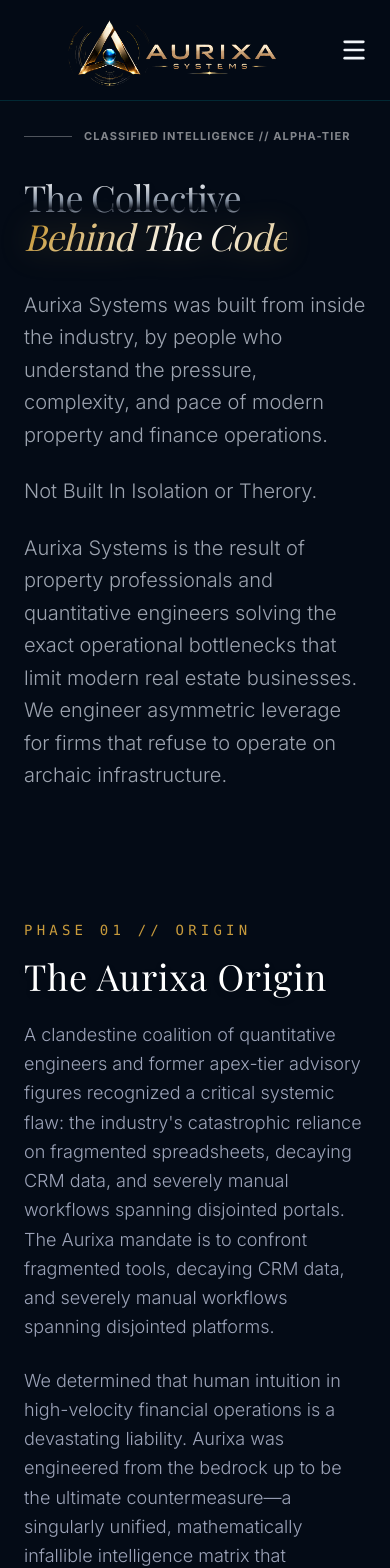
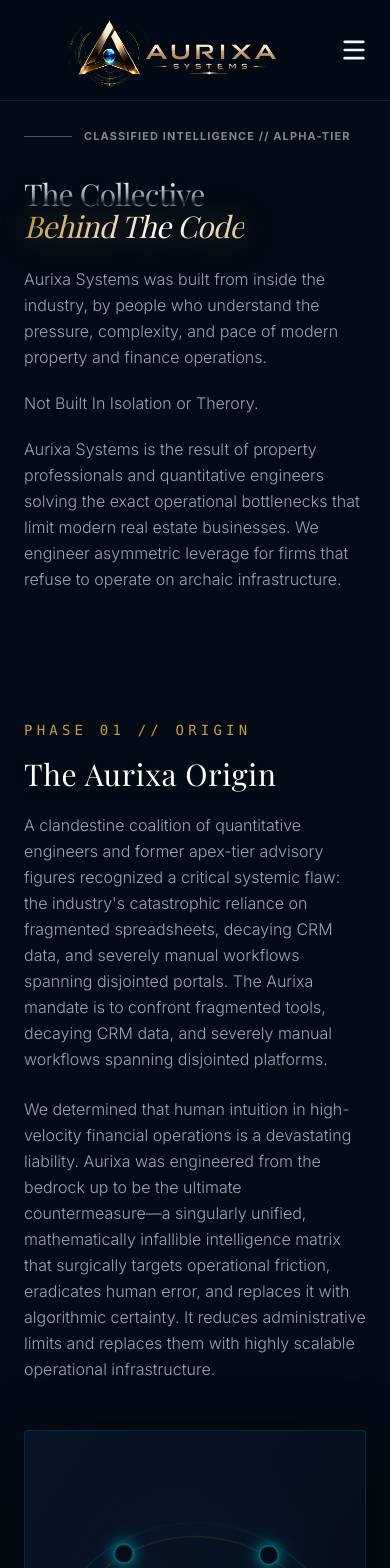
Before and after one commit to lavan96/aurixa-systems, a React (Vite) app: page /about in a window 390 px wide. Shown: the top 1568 px of the page. Built offline with nearby package versions, Linux system fonts and the light colour scheme; a web font is replaced by a local one.

Commit message:
Reduce about page font sizes

```diff
--- a/src/pages/About.tsx
+++ b/src/pages/About.tsx
@@ -19,7 +19,7 @@
           <motion.h1
             initial={{ opacity: 0, y: 20 }}
             animate={{ opacity: 1, y: 0 }}
-            className="text-4xl sm:text-5xl md:text-6xl lg:text-[3.75rem] font-display font-light tracking-tight mb-8 leading-[1.1]"
+            className="text-3xl sm:text-4xl md:text-5xl lg:text-[3rem] font-display font-light tracking-tight mb-6 leading-[1.08]"
           >
             <span className="block text-liquid-chrome-clean drop-shadow-md">The Collective</span>
             <span className="text-chrome-prismatic italic drop-shadow-2xl">Behind The Code</span>
@@ -28,7 +28,7 @@
             initial={{ opacity: 0, y: 20 }}
             animate={{ opacity: 1, y: 0 }}
             transition={{ delay: 0.1 }}
-            className="max-w-4xl mb-12 space-y-6 text-xl md:text-2xl text-[#9CA3AF] font-light leading-relaxed"
+            className="max-w-4xl mb-12 space-y-5 text-base md:text-lg text-[#9CA3AF] font-light leading-relaxed"
           >
             <p>
               Aurixa Systems was built from inside the industry, by people who understand the pressure, complexity, and pace of modern property and finance operations.
@@ -46,12 +46,12 @@
         <div className="mb-40 grid grid-cols-1 lg:grid-cols-12 gap-12 items-center">
             <div className="lg:col-span-6 relative z-10">
                <h2 className="text-[#C89B3C] font-mono text-sm tracking-[0.3em] uppercase mb-4">Phase 01 // Origin</h2>
-               <h3 className="text-4xl md:text-5xl font-display text-white mb-6 tracking-wide drop-shadow-md">The Aurixa Origin</h3>
+               <h3 className="text-3xl md:text-4xl font-display text-white mb-5 tracking-wide drop-shadow-md">The Aurixa Origin</h3>
                <div className="space-y-6">
-                 <p className="text-[#9CA3B8] font-light text-lg leading-relaxed">
+                 <p className="text-[#9CA3B8] font-light text-base leading-relaxed">
                    A clandestine coalition of quantitative engineers and former apex-tier advisory figures recognized a critical systemic flaw: the industry's catastrophic reliance on fragmented spreadsheets, decaying CRM data, and severely manual workflows spanning disjointed portals. The Aurixa mandate is to confront fragmented tools, decaying CRM data, and severely manual workflows spanning disjointed platforms.
                  </p>
-                 <p className="text-[#9CA3B8] font-light text-lg leading-relaxed">
+                 <p className="text-[#9CA3B8] font-light text-base leading-relaxed">
                    We determined that human intuition in high-velocity financial operations is a devastating liability. Aurixa was engineered from the bedrock up to be the ultimate countermeasure—a singularly unified, mathematically infallible intelligence matrix that surgically targets operational friction, eradicates human error, and replaces it with algorithmic certainty. It reduces administrative limits and replaces them with highly scalable operational infrastructure.
                  </p>
                </div>
@@ -85,7 +85,7 @@
         <div className="mb-40">
            <div className="text-center mb-16">
              <h2 className="text-[#00A8B5] font-mono text-sm tracking-[0.3em] uppercase mb-4">Phase 02 // Execution Core</h2>
-             <h3 className="text-4xl md:text-5xl font-display text-white tracking-wide drop-shadow-md max-w-3xl mx-auto">
+             <h3 className="text-3xl md:text-4xl font-display text-white tracking-wide drop-shadow-md max-w-3xl mx-auto">
                Operational Supremacy via <br/> <span className="text-chrome-prismatic italic">Three Directives.</span>
              </h3>
            </div>
@@ -95,7 +95,7 @@
               <div className="glass-panel p-10 group hover:bg-gradient-to-b from-[#0B162C]/90 to-[#040B16] transition-all duration-700 border border-white/5 hover:border-[#00A8B5]/40 flex flex-col items-start relative min-h-[460px] overflow-hidden shadow-xl hover:shadow-[0_20px_50px_rgba(0,168,181,0.1)]">
                  <div className="absolute -top-8 -right-8 text-[#00A8B5]/5 text-[10rem] font-display font-black group-hover:text-[#00A8B5]/10 transition-colors duration-700">01</div>
                  <Network className="w-12 h-12 mb-8 z-10" style={{ stroke: "url(#icon-gold-gradient)", strokeWidth: 1.5 }}/>
-                 <h4 className="text-3xl font-display text-white mb-6 z-10 drop-shadow-md">Eradicate Friction</h4>
+                 <h4 className="text-2xl font-display text-white mb-5 z-10 drop-shadow-md">Eradicate Friction</h4>
                  <p className="text-[#9CA3B8] font-light text-base leading-relaxed z-10">
                    Every millisecond of operational drag is a hemorrhage in firm revenue. We aggressively zero-out bottlenecks, collapsing week-long data gathering, document sourcing, and multi-lender API pinging into a completely unified, zero-latency corridor. Velocity is prioritized above all else. End-to-end framework delivery eliminates single-point software solutions, handling the entire pipeline from intelligence gathering to strategic modelling to final client reporting execution.
                  </p>
@@ -111,7 +111,7 @@
                  <div className="absolute inset-0 bg-gradient-to-b from-[#C89B3C]/5 to-transparent pointer-events-none" />
                  <div className="absolute -top-8 -right-8 text-[#C89B3C]/5 text-[10rem] font-display font-black group-hover:text-[#C89B3C]/10 transition-colors duration-700">02</div>
                  <Crosshair className="w-12 h-12 mb-8 z-10" style={{ stroke: "url(#icon-gold-gradient)", strokeWidth: 1.5 }}/>
-                 <h4 className="text-3xl font-display text-white mb-6 z-10 drop-shadow-md">Engineer Dominance</h4>
+                 <h4 className="text-2xl font-display text-white mb-5 z-10 drop-shadow-md">Engineer Dominance</h4>
                  <p className="text-[#9CA3B8] font-light text-base leading-relaxed z-10">
                    Survival is an insufficient commercial metric; we architect market monopolies. By equipping your firm with real-time macro-market statistics, highly sophisticated strategy visualization, and custom white-label portals, you project an insurmountable aura of absolute institutional power to your clientele. Proprietary algorithms built specifically for the intricacies of Australian property process complex market metrics, cash flows, and depreciations with ruthless mathematical precision.
                  </p>
@@ -125,7 +125,7 @@
               <div className="glass-panel p-10 group hover:bg-gradient-to-b from-[#0B162C]/90 to-[#040B16] transition-all duration-700 border border-white/5 hover:border-[#00A8B5]/40 flex flex-col items-start relative min-h-[460px] overflow-hidden shadow-xl hover:shadow-[0_20px_50px_rgba(0,168,181,0.1)]">
                  <div className="absolute -top-8 -right-8 text-[#00A8B5]/5 text-[10rem] font-display font-black group-hover:text-[#00A8B5]/10 transition-colors duration-700">03</div>
                  <Lock className="w-12 h-12 mb-8 z-10" style={{ stroke: "url(#icon-gold-gradient)", strokeWidth: 1.5 }}/>
-                 <h4 className="text-3xl font-display text-white mb-6 z-10 drop-shadow-md">Enforce Compliance</h4>
+                 <h4 className="text-2xl font-display text-white mb-5 z-10 drop-shadow-md">Enforce Compliance</h4>
                  <p className="text-[#9CA3B8] font-light text-base leading-relaxed z-10">
                    In an aggressively scrutinized regulatory landscape, structural integrity is not negotiable. Aurixa's core intelligence is permanently shackled to real-time APRA buffers, deep non-destructible audit trails, and strict lending logic parameters. Total compliance is hard-coded into the fundamental mathematical bedrock. Rapid implementation is designed for massive organisational rollouts, integrating complex infrastructure seamlessly and providing comprehensive administrative control to govern extensive enterprise networks instantly.
                  </p>
@@ -147,14 +147,14 @@
                     <Terminal className="w-5 h-5 text-[#C89B3C]" />
                     <span className="text-[#C89B3C] font-mono text-sm tracking-[0.2em] uppercase">Architecture // Security</span>
                  </div>
-                 <h3 className="text-4xl md:text-5xl font-display text-white mb-8 tracking-wide drop-shadow-md">The Data Sovereignty Framework</h3>
-                 <p className="text-[#9CA3B8] font-light text-lg leading-relaxed mb-6">
+                 <h3 className="text-3xl md:text-4xl font-display text-white mb-6 tracking-wide drop-shadow-md">The Data Sovereignty Framework</h3>
+                 <p className="text-[#9CA3B8] font-light text-base leading-relaxed mb-5">
                    We do not compromise on structural sovereignty. Aurixa’s backend infrastructure is built with enterprise-grade SSL/TLS encryption, isolated sub-database partitioning per partner tenant, and end-to-end data protection frameworks. Our proprietary Australian framework technology is packaged for seamless enterprise operation and designed to aggregate, organise, and unify property operations across the market.
                  </p>
-                 <p className="text-[#9CA3B8] font-light text-lg leading-relaxed mb-6">
+                 <p className="text-[#9CA3B8] font-light text-base leading-relaxed mb-5">
                    Your client intelligence, proprietary operational strategies, and financial modelling frameworks remain securely insulated. <span className="text-white font-medium">We do not scrape, aggregate, or repurpose your data for internal machine-learning models.</span> Our infrastructure aligns operational systems with enterprise-level authority, giving partners the control, confidence, and security required to scale.
                  </p>
-                 <p className="text-[#9CA3B8] font-light text-lg leading-relaxed">
+                 <p className="text-[#9CA3B8] font-light text-base leading-relaxed">
                    Aurixa runs as a secure, high-performance infrastructure engine, positioning your brand interface professionally upfront while maintaining resilient backend architecture behind the scenes. The result is operational supremacy via three directives: end-to-end framework, proprietary algorithms, and rapid implementation.
                  </p>
               </div>
@@ -201,15 +201,15 @@
                <Fingerprint className="w-20 h-20 text-[#C89B3C] opacity-90 relative z-10" />
             </div>
 
-            <h3 className="text-5xl md:text-6xl lg:text-7xl font-display tracking-tight mb-8 text-white relative">
+            <h3 className="text-3xl md:text-4xl lg:text-5xl font-display tracking-tight mb-6 text-white relative">
               Restricted Vetting <br/> <span className="italic text-chrome-prismatic drop-shadow-[0_0_15px_rgba(200,155,60,0.3)]">The Collective</span>
             </h3>
 
             <div className="max-w-3xl mx-auto space-y-6 mb-16">
-               <p className="text-[#9CA3B8] text-xl leading-relaxed font-light">
+               <p className="text-[#9CA3B8] text-base md:text-lg leading-relaxed font-light">
                  Aurixa is a weapon of massive asymmetric advantage. We strictly control its distribution pipeline. Mass software adoption leads to heavily diluted competitive edges; therefore, Aurixa is definitively not available to the general market. Align with the new standard of property operations and scale your brand through intelligent operational infrastructure today.
                </p>
-               <p className="text-[#9CA3B8] text-xl leading-relaxed font-light">
+               <p className="text-[#9CA3B8] text-base md:text-lg leading-relaxed font-light">
                  We operate on a restricted allocation model, conducting rigorous operational audits on prospective partner firms before granting master access keys. Only advisory syndicates demonstrating the capacity and capital scale to wield this computational framework at its full potential will clear the waitlist. Deploy Aurixa Systems to streamline workflows, unify operations, and scale smarter with modular infrastructure.
                </p>
             </div>
```
